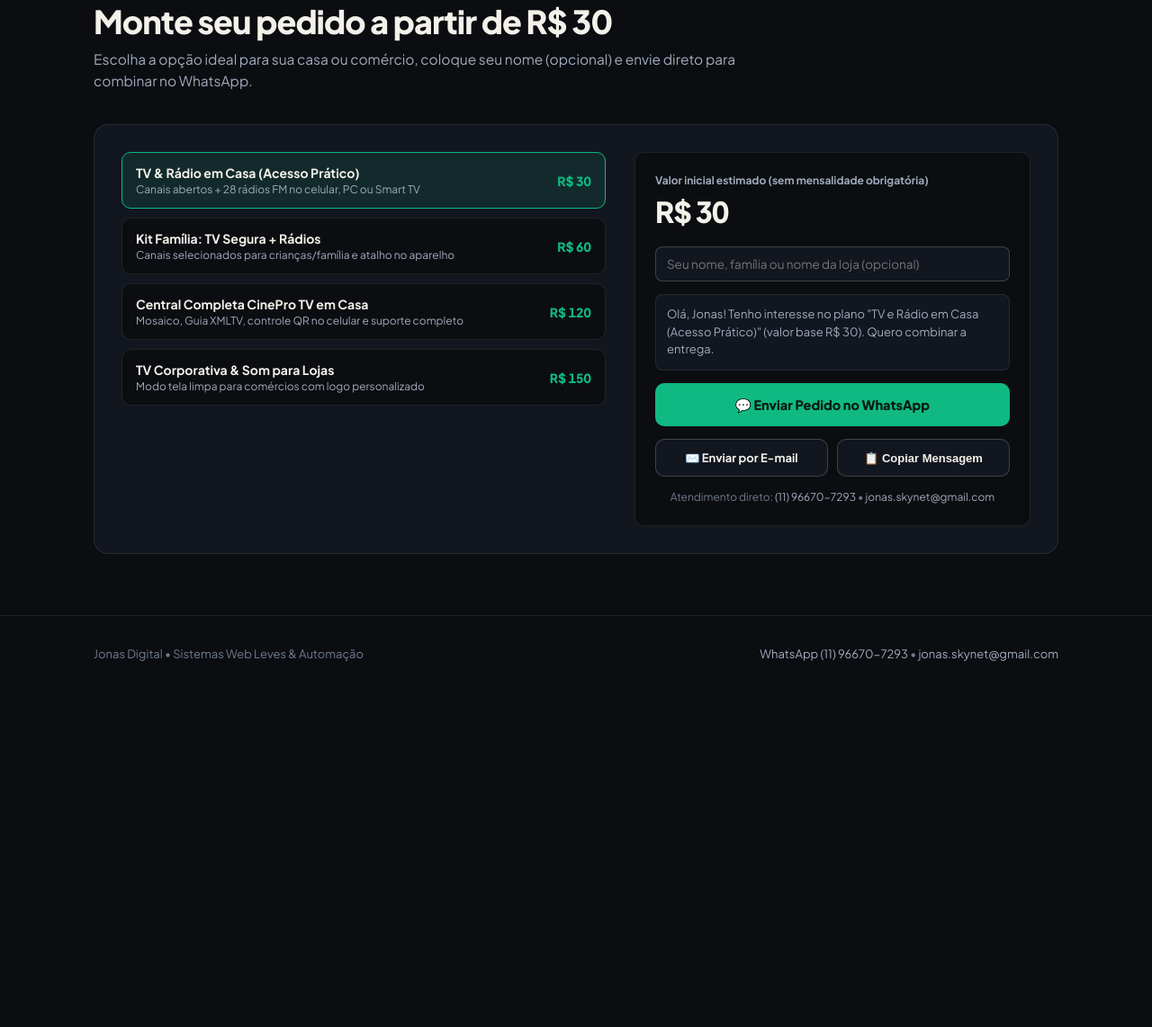
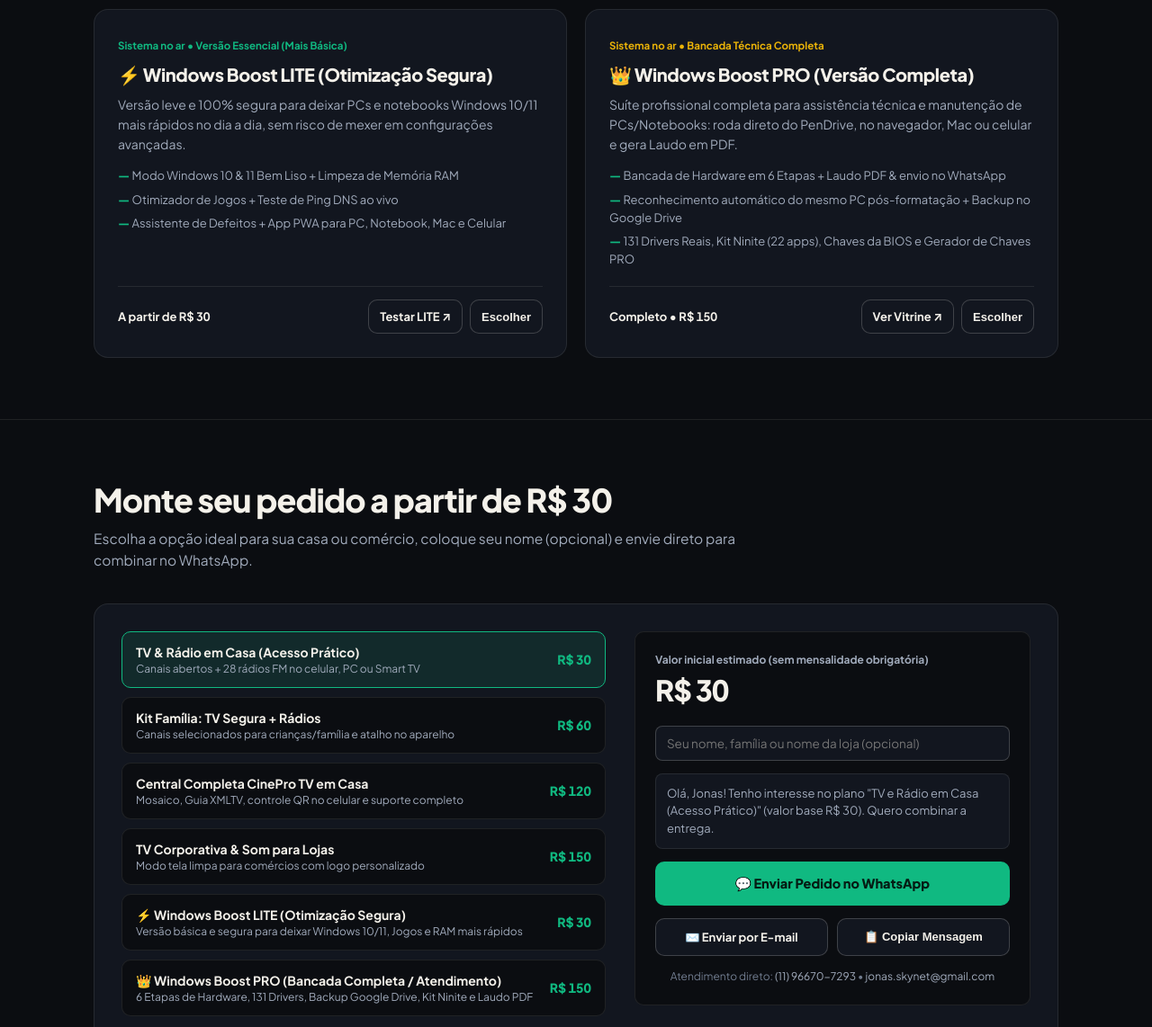
Before and after one commit to jonasskynet-eng/jonasskynet-eng.github.io, a plain HTML site: page index.html in a window 1280 px wide. Shown: the part 1658-2800 px from the top of the page at 90% size. Before the commit the page ends 2428 px from the top, so only its background shows below. Drawn offline with Linux system fonts and the light colour scheme.

Commit message:
feat: adiciona Windows Boost LITE e PRO na Vitrine Oficial Jonas Digital (junto com CinePro TV IPTV e Radios)

```diff
--- a/index.html
+++ b/index.html
@@ -544,7 +544,8 @@
                     </p>
                     <div class="hero-actions">
                         <a href="https://jonasskynet-eng.github.io/cine-pro-tv-2026/" target="_blank" rel="noopener" class="btn-primary">Abrir CinePro TV 2026</a>
-                        <a href="https://jonasskynet-eng.github.io/central-radios-pro/" target="_blank" rel="noopener" class="btn-secondary">Abrir Central de Rádios</a>
+                        <a href="https://jonasskynet-eng.github.io/windows-boost-pro/vitrine.html" target="_blank" rel="noopener" class="btn-secondary">⚡ Windows Boost Pro</a>
+                        <a href="https://jonasskynet-eng.github.io/central-radios-pro/" target="_blank" rel="noopener" class="btn-secondary">Central de Rádios</a>
                     </div>
                 </div>
 
@@ -573,6 +574,13 @@
                             <div class="demo-meta">Tela travada para balcão de mercados, clínicas e barbearias</div>
                         </div>
                         <span class="demo-arrow">Testar ↗</span>
+                    </a>
+                    <a href="https://jonasskynet-eng.github.io/windows-boost-pro/vitrine.html" target="_blank" rel="noopener" class="demo-link-row">
+                        <div>
+                            <div class="demo-name">⚡ Windows Boost Pro (Versão LITE &amp; PRO)</div>
+                            <div class="demo-meta">Otimização Win 10/11, Bancada 6 Etapas, 131 Drivers, Nuvem Drive e Laudo PDF</div>
+                        </div>
+                        <span class="demo-arrow">Abrir ↗</span>
                     </a>
                     <div class="showcase-foot">
                         <span>100% Web • Sem instalar programas</span>
@@ -659,6 +667,46 @@
                             <button type="button" class="btn-secondary" style="padding:8px 14px; font-size:13px;" onclick="selecionarModelo('TV Corporativa e Som para Lojas', 150)">Escolher este</button>
                         </div>
                     </article>
+
+                    <article class="project-panel">
+                        <div>
+                            <span class="project-tag">Sistema no ar • Versão Essencial (Mais Básica)</span>
+                            <h3>⚡ Windows Boost LITE (Otimização Segura)</h3>
+                            <p>Versão leve e 100% segura para deixar PCs e notebooks Windows 10/11 mais rápidos no dia a dia, sem risco de mexer em configurações avançadas.</p>
+                            <ul class="feature-bullets">
+                                <li>Modo Windows 10 &amp; 11 Bem Liso + Limpeza de Memória RAM</li>
+                                <li>Otimizador de Jogos + Teste de Ping DNS ao vivo</li>
+                                <li>Assistente de Defeitos + App PWA para PC, Notebook, Mac e Celular</li>
+                            </ul>
+                        </div>
+                        <div class="panel-foot">
+                            <span class="price-hint">A partir de R$ 30</span>
+                            <div style="display:flex; gap:8px; flex-wrap:wrap;">
+                                <a href="https://jonasskynet-eng.github.io/windows-boost-pro/?edicao=lite" target="_blank" rel="noopener" class="btn-secondary" style="padding:8px 12px; font-size:13px;">Testar LITE ↗</a>
+                                <button type="button" class="btn-secondary" style="padding:8px 12px; font-size:13px;" onclick="selecionarModelo('Windows Boost LITE (Otimização Segura)', 30)">Escolher</button>
+                            </div>
+                        </div>
+                    </article>
+
+                    <article class="project-panel">
+                        <div>
+                            <span class="project-tag sob-medida">Sistema no ar • Bancada Técnica Completa</span>
+                            <h3>👑 Windows Boost PRO (Versão Completa)</h3>
+                            <p>Suíte profissional completa para assistência técnica e manutenção de PCs/Notebooks: roda direto do PenDrive, no navegador, Mac ou celular e gera Laudo em PDF.</p>
+                            <ul class="feature-bullets">
+                                <li>Bancada de Hardware em 6 Etapas + Laudo PDF &amp; envio no WhatsApp</li>
+                                <li>Reconhecimento automático do mesmo PC pós-formatação + Backup no Google Drive</li>
+                                <li>131 Drivers Reais, Kit Ninite (22 apps), Chaves da BIOS e Gerador de Chaves PRO</li>
+                            </ul>
+                        </div>
+                        <div class="panel-foot">
+                            <span class="price-hint">Completo • R$ 150</span>
+                            <div style="display:flex; gap:8px; flex-wrap:wrap;">
+                                <a href="https://jonasskynet-eng.github.io/windows-boost-pro/vitrine.html" target="_blank" rel="noopener" class="btn-secondary" style="padding:8px 12px; font-size:13px;">Ver Vitrine ↗</a>
+                                <button type="button" class="btn-secondary" style="padding:8px 12px; font-size:13px;" onclick="selecionarModelo('Windows Boost PRO (Bancada Completa / Atendimento)', 150)">Escolher</button>
+                            </div>
+                        </div>
+                    </article>
                 </div>
             </div>
         </section>
@@ -699,6 +747,20 @@
                             <div>
                                 <div class="quote-opt-title">TV Corporativa &amp; Som para Lojas</div>
                                 <div class="quote-opt-sub">Modo tela limpa para comércios com logo personalizado</div>
+                            </div>
+                            <span class="quote-opt-price">R$ 150</span>
+                        </button>
+                        <button type="button" class="quote-opt" data-name="Windows Boost LITE (Otimização Segura)" data-price="30" onclick="selecionarOpcao(this)">
+                            <div>
+                                <div class="quote-opt-title">⚡ Windows Boost LITE (Otimização Segura)</div>
+                                <div class="quote-opt-sub">Versão básica e segura para deixar Windows 10/11, Jogos e RAM mais rápidos</div>
+                            </div>
+                            <span class="quote-opt-price">R$ 30</span>
+                        </button>
+                        <button type="button" class="quote-opt" data-name="Windows Boost PRO (Bancada Completa / Atendimento)" data-price="150" onclick="selecionarOpcao(this)">
+                            <div>
+                                <div class="quote-opt-title">👑 Windows Boost PRO (Bancada Completa / Atendimento)</div>
+                                <div class="quote-opt-sub">6 Etapas de Hardware, 131 Drivers, Backup Google Drive, Kit Ninite e Laudo PDF</div>
                             </div>
                             <span class="quote-opt-price">R$ 150</span>
                         </button>
```
